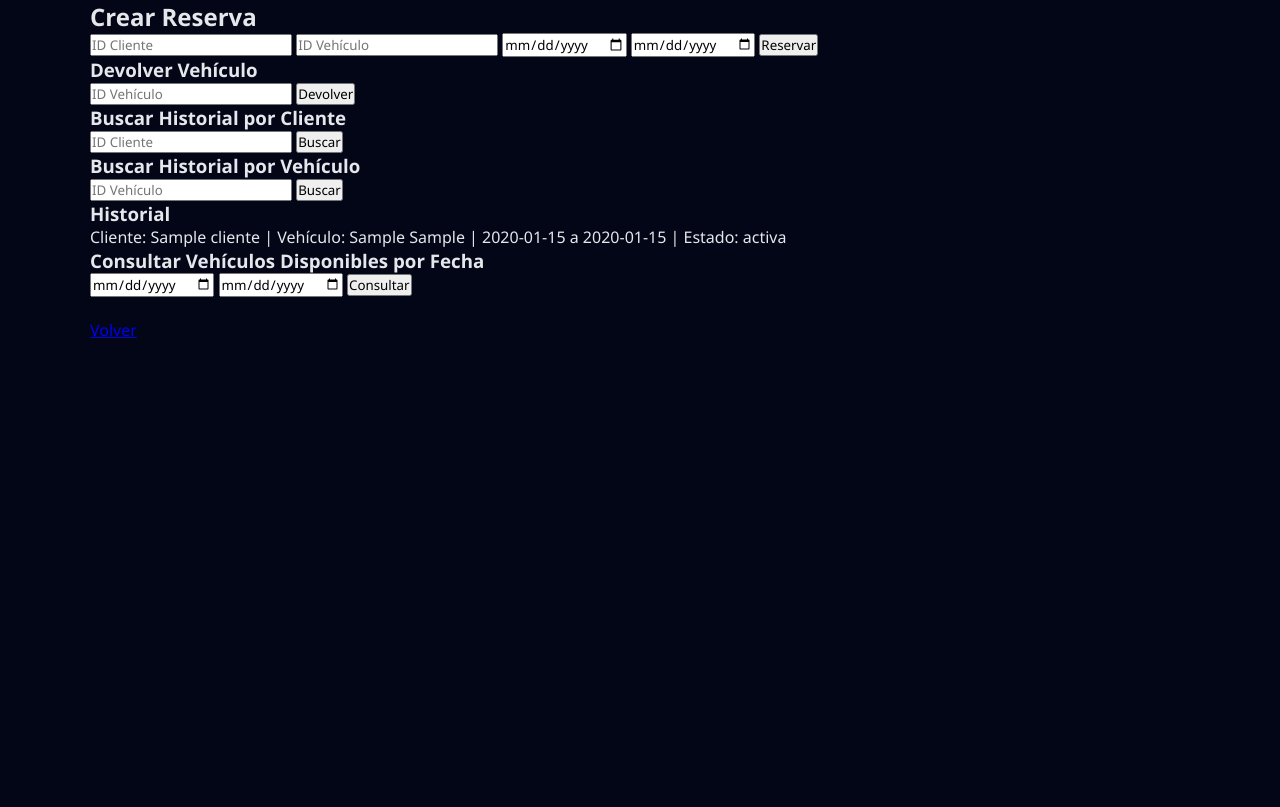
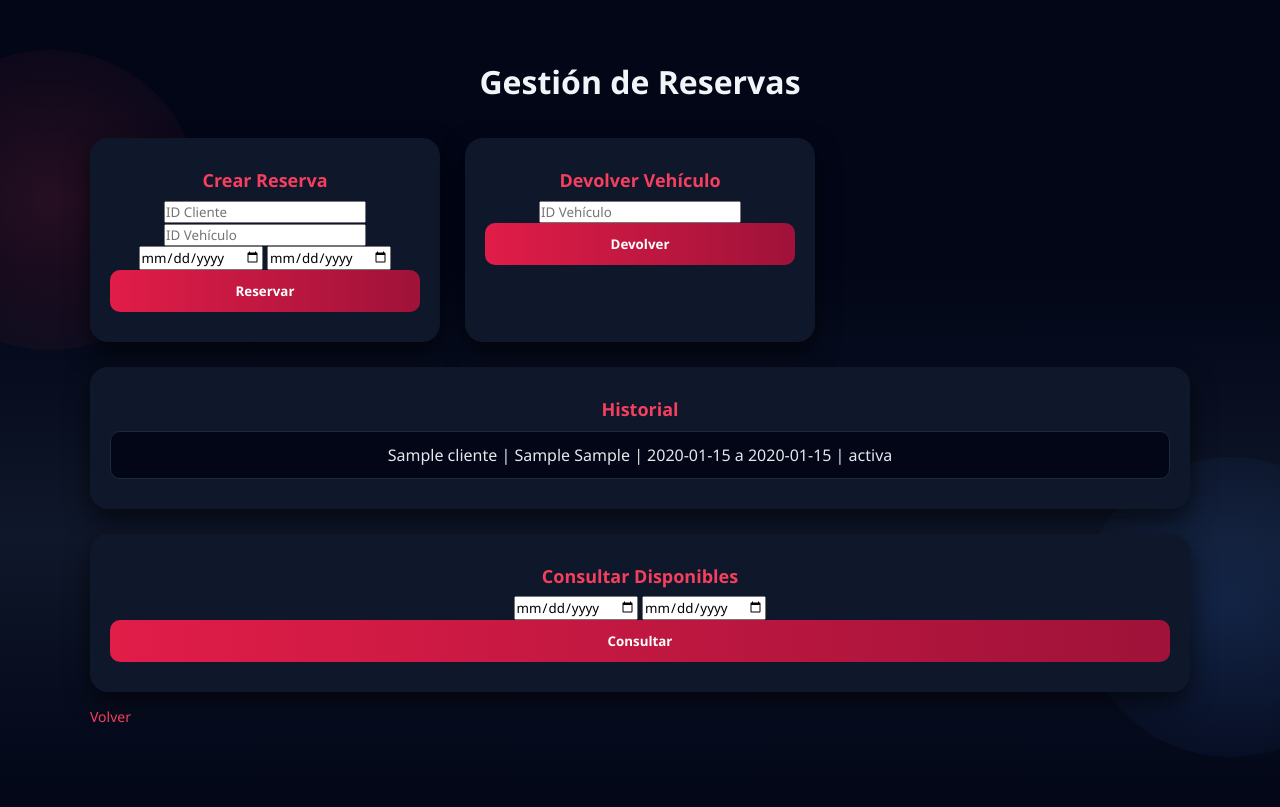
Before and after one commit to HandersonGodoy/RegistroVehiculos_2026, a PHP site: page /views/reservas.php in a window 1280 px wide. Before the commit the page ends 338 px from the top, so only its background shows below. Run offline with PHP 8.4, Linux system fonts and the light colour scheme; tables that the repository leaves empty hold one stand-in row (values such as "Sample post").

Commit message:
Mejora en el css para el apartado de Views en cada pagina diferente, sea clientes, reservas y vehiculos, mejoras visuales y de animaciones

```diff
--- a/AlquilerDeCarros/Styles.css
+++ b/AlquilerDeCarros/Styles.css
@@ -1,4 +1,3 @@
-/* RESET */
 *{
     margin: 0;
     padding: 0;
@@ -6,13 +5,11 @@
     font-family: 'Segoe UI', sans-serif;
 }
 
-/* BODY */
 body{
     background: #020617;
     color: #e5e7eb;
 }
 
-/* HERO */
 .hero{
     height: 360px;
     background: url('https://images.unsplash.com/photo-1503376780353-7e6692767b70') center/cover no-repeat;
@@ -28,7 +25,6 @@ body{
     text-align: center;
 }
 
-/* MENU */
 .menu-bar{
     background: linear-gradient(90deg, #b91c1c, #7f1d1d);
     padding: 15px;
@@ -48,7 +44,6 @@ body{
     color: #ffd166;
 }
 
-/* SECCIÓN CON DEGRADADO */
 .section-bg{
     position: relative;
     background: linear-gradient(180deg, #020617, #020617, #0f172a, #020617);
@@ -56,7 +51,6 @@ body{
     overflow: hidden;
 }
 
-/* DECORACIÓN IZQUIERDA */
 .section-bg::before{
     content: "";
     position: absolute;
@@ -68,7 +62,6 @@ body{
     border-radius: 50%;
 }
 
-/* DECORACIÓN DERECHA */
 .section-bg::after{
     content: "";
     position: absolute;
@@ -80,7 +73,6 @@ body{
     border-radius: 50%;
 }
 
-/* CONTENEDOR */
 .container{
     width: 92%;
     max-width: 1100px;
@@ -89,7 +81,6 @@ body{
     z-index: 2;
 }
 
-/* TITULO */
 .title{
     text-align: center;
     font-size: 32px;
@@ -97,14 +88,12 @@ body{
     color: #f1f5f9;
 }
 
-/* GRID */
 .cards-grid{
     display: grid;
     grid-template-columns: repeat(3, 1fr);
     gap: 25px;
 }
 
-/* TARJETAS */
 .feature-card{
     background: #0f172a;
     color: #e5e7eb;
@@ -117,32 +106,27 @@ body{
     cursor: pointer;
 }
 
-/* HOVER */
 .feature-card:hover{
     transform: scale(1.06);
     box-shadow: 0 20px 50px rgba(0,0,0,0.9);
 }
 
-/* ICONOS */
 .card-icon{
     font-size: 45px;
     margin-bottom: 12px;
 }
 
-/* TITULO */
 .feature-card h3{
     color: #f43f5e;
     margin-bottom: 8px;
     font-size: 18px;
 }
 
-/* TEXTO */
 .feature-card p{
     color: #cbd5f5;
     font-size: 13px;
 }
 
-/* FOOTER */
 footer{
     background: #020617;
     text-align: center;
@@ -151,21 +135,18 @@ footer{
     margin-top: 40px;
 }
 
-/* RESPONSIVE */
 @media(max-width: 900px){
     .cards-grid{
         grid-template-columns: 1fr;
     }
 }
 
-/* FORMULARIOS (ESTILO PRO) */
 .form-container{
     width: 90%;
     max-width: 800px;
     margin: 40px auto;
 }
 
-/* CAJA DEL FORM */
 .form-card{
     background: #0f172a;
     padding: 30px;
@@ -173,19 +154,16 @@ footer{
     box-shadow: 0 10px 30px rgba(0,0,0,0.6);
 }
 
-/* TITULO FORM */
 .form-card h2{
     text-align: center;
     margin-bottom: 20px;
     color: #f43f5e;
 }
 
-/* GRUPOS */
 .form-group{
     margin-bottom: 15px;
 }
 
-/* LABELS */
 .form-group label{
     display: block;
     margin-bottom: 5px;
@@ -193,7 +171,6 @@ footer{
     font-size: 14px;
 }
 
-/* INPUTS */
 .form-group input,
 .form-group select{
     width: 100%;
@@ -206,13 +183,11 @@ footer{
     border: 1px solid #1e293b;
 }
 
-/* INPUT FOCUS */
 .form-group input:focus,
 .form-group select:focus{
     border-color: #f43f5e;
 }
 
-/* BOTÓN */
 .form-btn{
     width: 100%;
     padding: 12px;
@@ -225,13 +200,11 @@ footer{
     transition: 0.3s;
 }
 
-/* HOVER BOTÓN */
 .form-btn:hover{
     transform: scale(1.05);
     background: #7f1d1d;
 }
 
-/* VOLVER */
 .back-link{
     display: inline-block;
     margin-top: 15px;
@@ -243,3 +216,19 @@ footer{
 .back-link:hover{
     text-decoration: underline;
 }
+
+.result{
+    background: #020617;
+    border: 1px solid #1e293b;
+    padding: 12px;
+    margin-top: 10px;
+    border-radius: 10px;
+    color: #e5e7eb;
+    transition: 0.3s;
+}
+
+.result:hover{
+    background: #0f172a;
+    transform: scale(1.02);
+    border-color: #f43f5e;
+}
--- a/AlquilerDeCarros/views/reservas.php
+++ b/AlquilerDeCarros/views/reservas.php
@@ -9,63 +9,62 @@ require_once(__DIR__ . "/../controllers/reserva_controller.php");
 <html>
 <head>
     <title>Reservas</title>
-    <link rel="stylesheet" href="../styles.css">
+    <link rel="stylesheet" href="../Styles.css">
 </head>
 <body>
 
+<div class="section-bg">
 <div class="container">
 
-<h2>Crear Reserva</h2>
+<h2 class="title">Gestión de Reservas</h2>
+
+<div class="cards-grid">
+
+<div class="feature-card">
+    <h3>Crear Reserva</h3>
 
     <form method="POST">
         <input name="cliente" placeholder="ID Cliente" required>
         <input name="vehiculo" placeholder="ID Vehículo" required>
         <input type="date" name="inicio" required>
         <input type="date" name="fin" required>
-    <button name="guardar">Reservar</button>
+
+        <button class="form-btn" name="guardar">Reservar</button>
     </form>
+</div>
 
+<div class="feature-card">
     <h3>Devolver Vehículo</h3>
 
     <form method="POST">
         <input name="vehiculo" placeholder="ID Vehículo" required>
-    <button name="devolver">Devolver</button>
+        <button class="form-btn" name="devolver">Devolver</button>
     </form>
+</div>
 
-<h3>Buscar Historial por Cliente</h3>
-
-<form method="POST">
-    <input name="cliente" placeholder="ID Cliente">
-    <button name="buscar_cliente">Buscar</button>
-</form>
-
-<h3>Buscar Historial por Vehículo</h3>
-
-<form method="POST">
-    <input name="vehiculo" placeholder="ID Vehículo">
-    <button name="buscar_vehiculo">Buscar</button>
-</form>
-
+<div class="feature-card" style="grid-column: span 3;">
     <h3>Historial</h3>
 
     <?php
     if($lista){
         while($r = $lista->fetch_assoc()){
             echo "<div class='result'>
-        Cliente: ".$r['nombre']." | Vehículo: ".$r['marca']." ".$r['modelo']."
+            ".$r['nombre']." | ".$r['marca']." ".$r['modelo']."
             | ".$r['fecha_inicio']." a ".$r['fecha_fin']."
-        | Estado: ".$r['estado']."
+            | ".$r['estado']."
             </div>";
         }
     }
     ?>
+</div>
 
-<h3>Consultar Vehículos Disponibles por Fecha</h3>
+<div class="feature-card" style="grid-column: span 3;">
+    <h3>Consultar Disponibles</h3>
 
     <form method="POST">
         <input type="date" name="inicio">
         <input type="date" name="fin">
-    <button name="consultar">Consultar</button>
+        <button class="form-btn" name="consultar">Consultar</button>
     </form>
 
     <?php
@@ -77,9 +76,13 @@ if(isset($_POST['consultar'])){
         }
     }
     ?>
+</div>
 
-<br><a href="/RegistroVehiculos_2026/AlquilerDeCarros/index.php">Volver</a>
+</div>
 
+<a href="../index.php" class="back-link">Volver</a>
+
+</div>
 </div>
 
 </body>
```
Also changed, not shown: AlquilerDeCarros/views/clientes.php (+17 -4 lines), AlquilerDeCarros/views/vehiculos.php (+20 -6 lines). Lines whose indentation alone changed are shown as unchanged.
